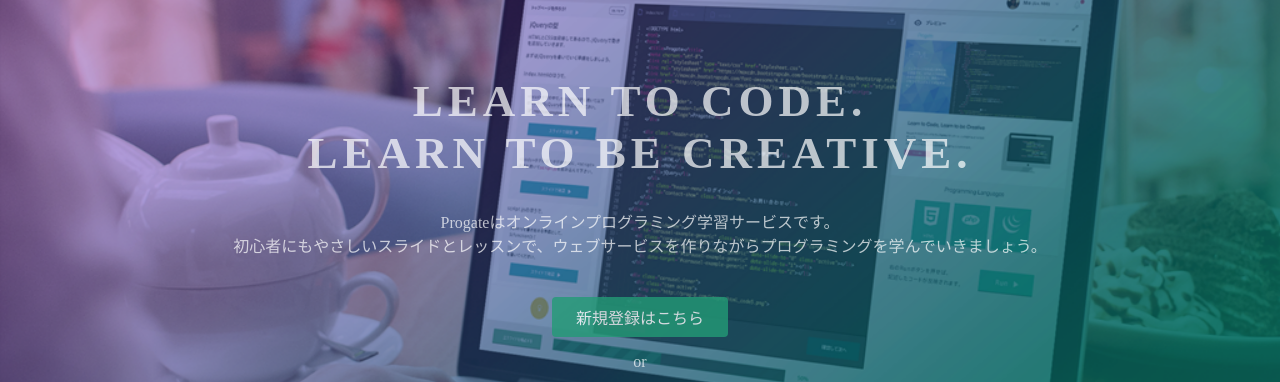
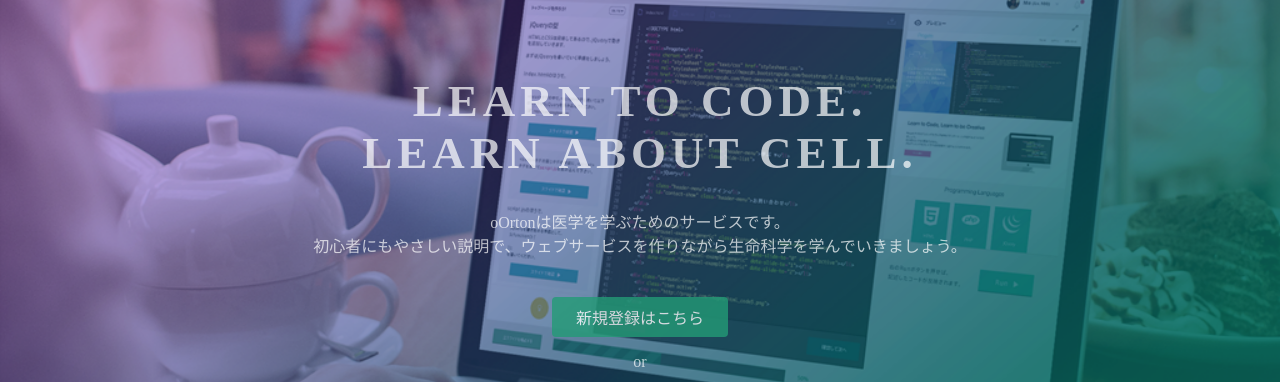
Before and after one commit to iOrton/.github.io, a plain HTML site: page index.html in a window 1280 px wide. Shown: the part 135-517 px from the top of the page. Drawn offline with Linux system fonts and the light colour scheme.

Commit message:
Update index.html

```diff
--- a/index.html
+++ b/index.html
@@ -25,8 +25,8 @@
   </header>
   <div class="top-wrapper">
     <div class="container">
-      <h1>LEARN TO CODE.<br>LEARN TO BE CREATIVE.</h1>
-      <p>Progateはオンラインプログラミング学習サービスです。<br>初心者にもやさしいスライドとレッスンで、ウェブサービスを作りながらプログラミングを学んでいきましょう。</p>
+      <h1>LEARN TO CODE.<br>LEARN ABOUT CELL.</h1>
+      <p>oOrtonは医学を学ぶためのサービスです。<br>初心者にもやさしい説明で、ウェブサービスを作りながら生命科学を学んでいきましょう。</p>
       <div class="btn-wrapper">
         <a href="#" class="btn signup">新規登録はこちら</a>
         <p>or</p>
```
